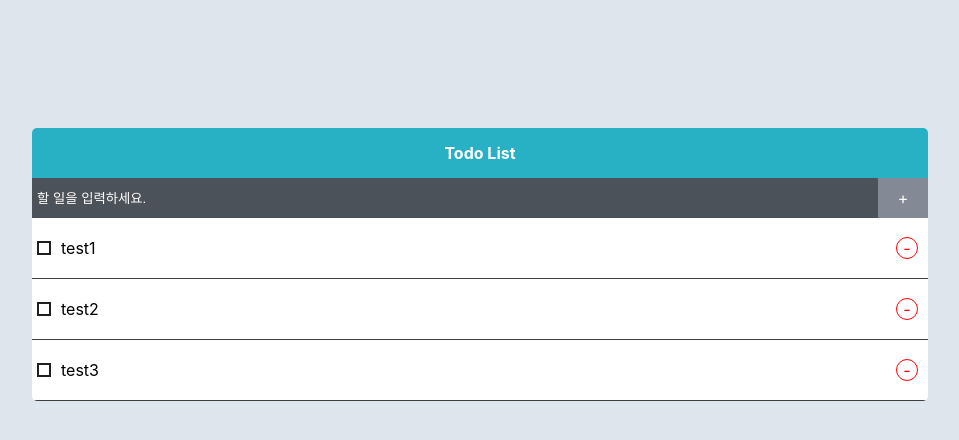
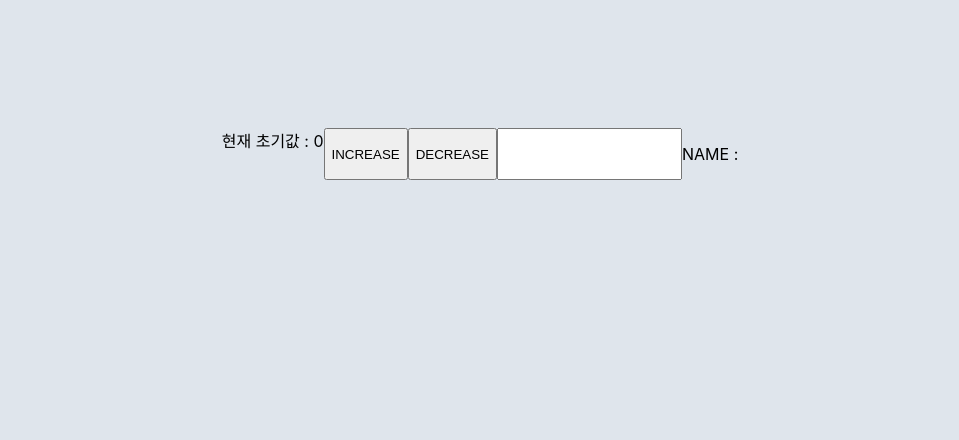
Before and after one commit to DevWonny/React-Todo, a React (Create React App) app: page / in a window 1280 px wide. Shown: the top 440 px of the page, without its empty margins (160-1119 px from the left). Built offline with nearby package versions, Linux system fonts and the light colour scheme.

Commit message:
feat : useState Hook Test

```diff
--- a/src/App.js
+++ b/src/App.js
@@ -1,9 +1,11 @@
 import "./App.scss";
 import Main from "../src/components/Main";
+import Hook from "./Hook";
 function App() {
   return (
     <div className="app">
-      <Main />
+      {/* <Main /> */}
+      <Hook />
     </div>
   );
 }
--- /dev/null
+++ b/src/Hook.jsx
@@ -0,0 +1,31 @@
+import { useState } from "react";
+
+const Hook = () => {
+  const [value, setValue] = useState(0);
+  const [name, setName] = useState("");
+
+  const onIncrease = () => {
+    setValue(value + 1);
+  };
+
+  const onDecrease = () => {
+    setValue(value - 1);
+  };
+
+  const onChangeName = (e) => {
+    setName(e.target.value);
+  };
+  return (
+    <>
+      <div>현재 초기값 : {value}</div>
+
+      <button onClick={onIncrease}>INCREASE</button>
+      <button onClick={onDecrease}>DECREASE</button>
+
+      <input type="text" value={name} onChange={onChangeName} />
+      <p>NAME : {name}</p>
+    </>
+  );
+};
+
+export default Hook;
--- a/src/components/AddItem.jsx
+++ b/src/components/AddItem.jsx
@@ -1,4 +1,8 @@
 import "./AddItem.scss";
+
+const testClick = () => {
+  console.log("click!");
+};
 const AddItem = () => {
   return (
     <>
@@ -9,7 +13,9 @@ const AddItem = () => {
           id="add"
           placeholder="할 일을 입력하세요."
         />
-        <label htmlFor="add">+</label>
+        <label htmlFor="add" onClick={testClick}>
+          +
+        </label>
       </div>
     </>
   );
--- a/src/components/Main.jsx
+++ b/src/components/Main.jsx
@@ -1,11 +1,11 @@
+import { useState } from "react";
 import "../components/Main.scss";
 import Header from "./Header";
 import AddItem from "./AddItem";
 import Item from "./Item";
 
-const testList = ["test1", "test2", "test3"];
-
 const Main = () => {
+  const [testList, setTestList] = useState(["test1", "test2", "test3"]);
   return (
     <div className="main-wrap">
       <Header></Header>
```
